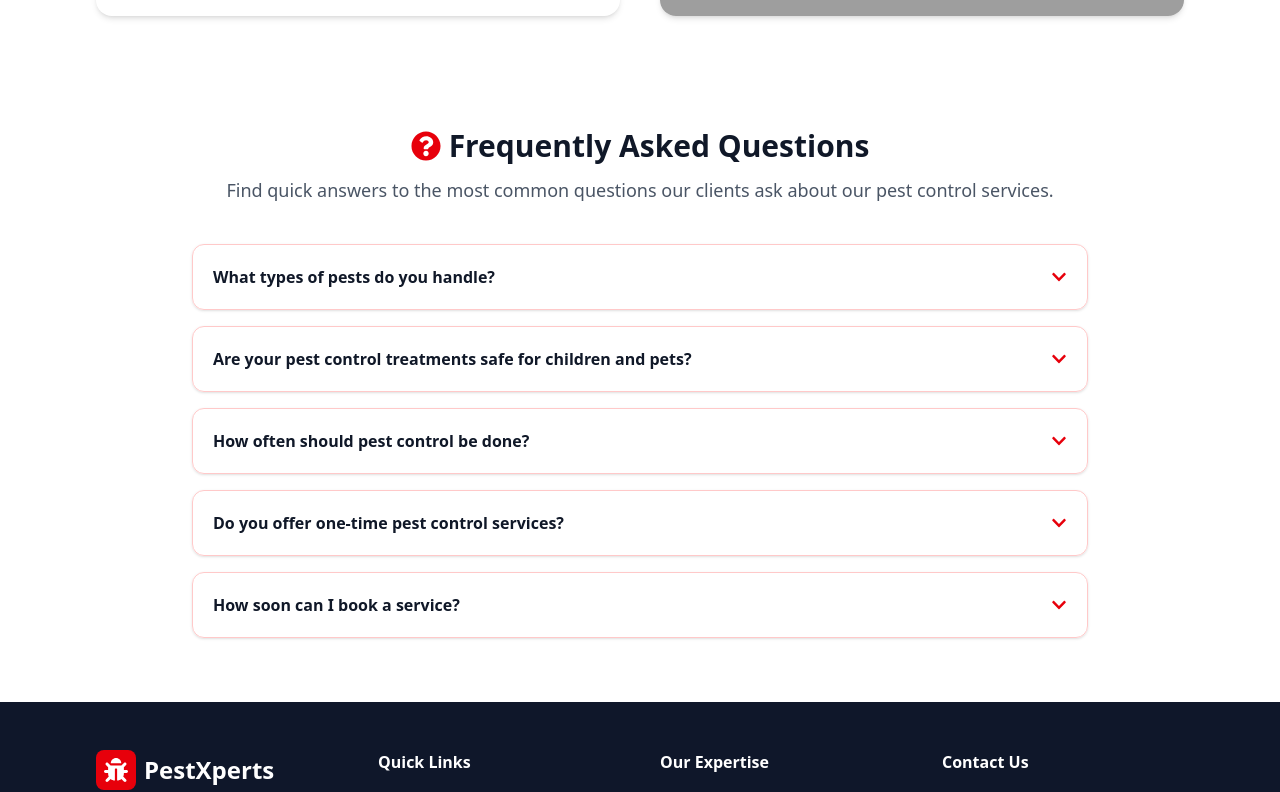
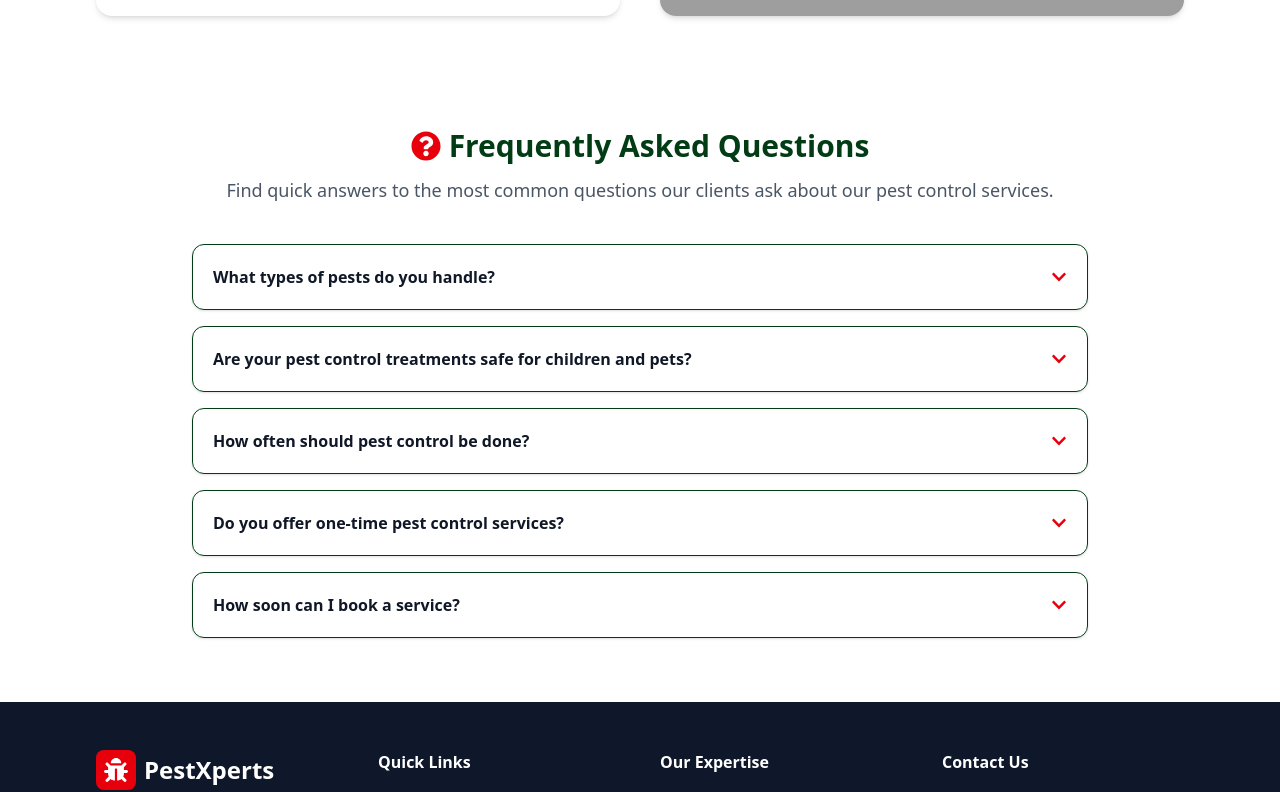
Before and after one commit to HlobisileLukhele/pestXperts, a React (Vite) app: page /contact in a window 1280 px wide. Shown: the part 672-1464 px from the top of the page. Built offline with nearby package versions, Linux system fonts and the light colour scheme; grey boxes are pictures that could not be loaded.

Commit message:
changed border colour  and button colour to green

```diff
--- a/src/components/FAQS.jsx
+++ b/src/components/FAQS.jsx
@@ -44,7 +44,7 @@ export default function FAQs() {
       <div className="max-w-5xl mx-auto text-center mb-10">
         <div className="flex justify-center items-center mb-3">
           <FaQuestionCircle className="text-red-600 text-3xl mr-2" />
-          <h2 className="text-3xl font-bold text-gray-900">Frequently Asked Questions</h2>
+          <h2 className="text-3xl font-bold text-[#013c15]">Frequently Asked Questions</h2>
         </div>
         <p className="text-gray-600 text-lg">
           Find quick answers to the most common questions our clients ask about our pest control services.
@@ -56,7 +56,7 @@ export default function FAQs() {
         {faqs.map((faq, index) => (
           <div
             key={index}
-            className="border border-red-200 rounded-xl shadow-sm transition-all duration-300 hover:shadow-md"
+            className="border border-[#013c15] rounded-xl shadow-sm transition-all duration-300 hover:shadow-md"
           >
             {/* Question */}
             <button
```
